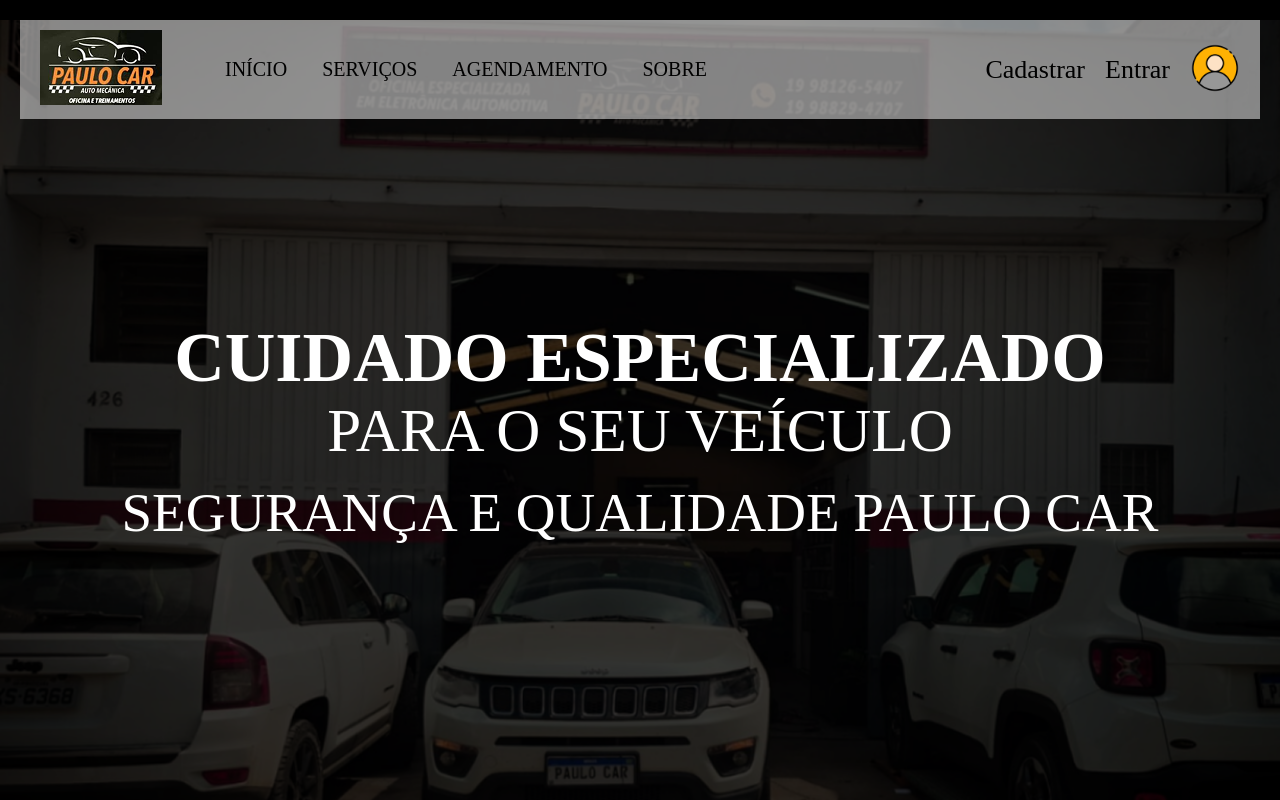
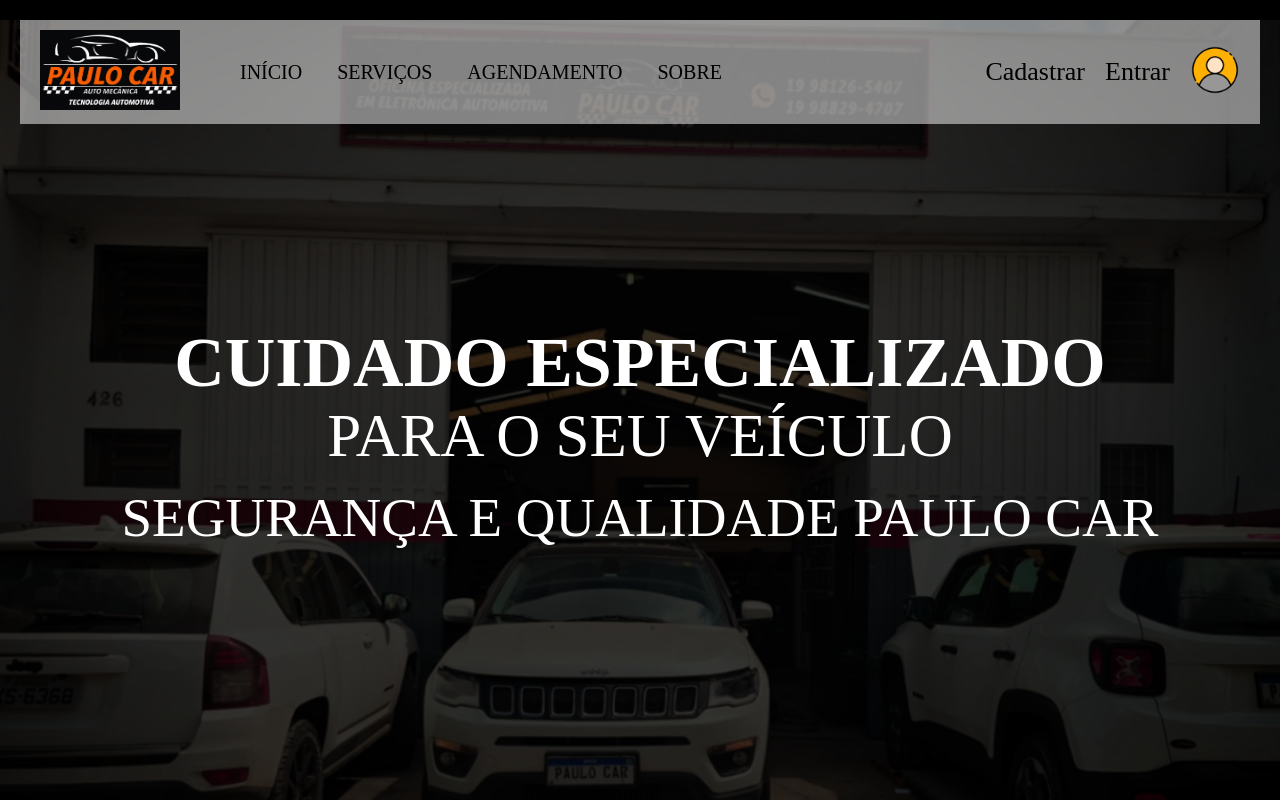
Before and after one commit to Anareis10/TCC---Oficina-Mec-mica, a plain HTML site: page index.html in a window 1280 px wide. Shown: the top 800 px of the page. Drawn offline with Linux system fonts and the light colour scheme.

Commit message:
fix: troca da logo

```diff
--- a/index.html
+++ b/index.html
@@ -16,7 +16,7 @@
             <div class="parte_superior">
                 <div class="superior__esquerda">
                     <a href="./index.html">
-                        <img class="Logo__PauloCar" src="./imagens/Logo Paulo Car.png" />
+                        <img class="Logo__PauloCar" src="./imagens/logo da Paulo Car.png" />
                     </a>
                 </div>
 
@@ -72,7 +72,7 @@
 
     <div class="rodape__principal">
         <div class="rodape__conteudo">
-            <img src="./imagens/Logo Paulo Car.png" alt="Logo" class="logo__footer" />
+            <img src="./imagens/logo sem fundo.png" alt="Logo" class="logo__footer" />
 
             <p>Entre em contato e conte conosco para cuidar do seu automóvel<br/>com atenção máxima.</p>
 
--- a/style/cabecalho_e_rodape.css
+++ b/style/cabecalho_e_rodape.css
@@ -28,8 +28,9 @@
 }
 
 /*tamanho da logo*/
-.logo__PauloCar{
-    height: 60px;
+.Logo__PauloCar{
+    height: 80px;
+    width: 140px;
 }
 
 .superior__meio {
@@ -105,6 +106,7 @@
     height: 200px;
     margin-top: 50px;
     margin-bottom: 50px;
+    border-radius: 10px;
 }
 
 /*edita o texto*/
```
Also changed, not shown: perfil_usuario.html (+1 -1 lines), imagens/Logo Paulo Car.png (deleted), imagens/logo da Paulo Car.png (added), imagens/logo sem fundo.png (added).
